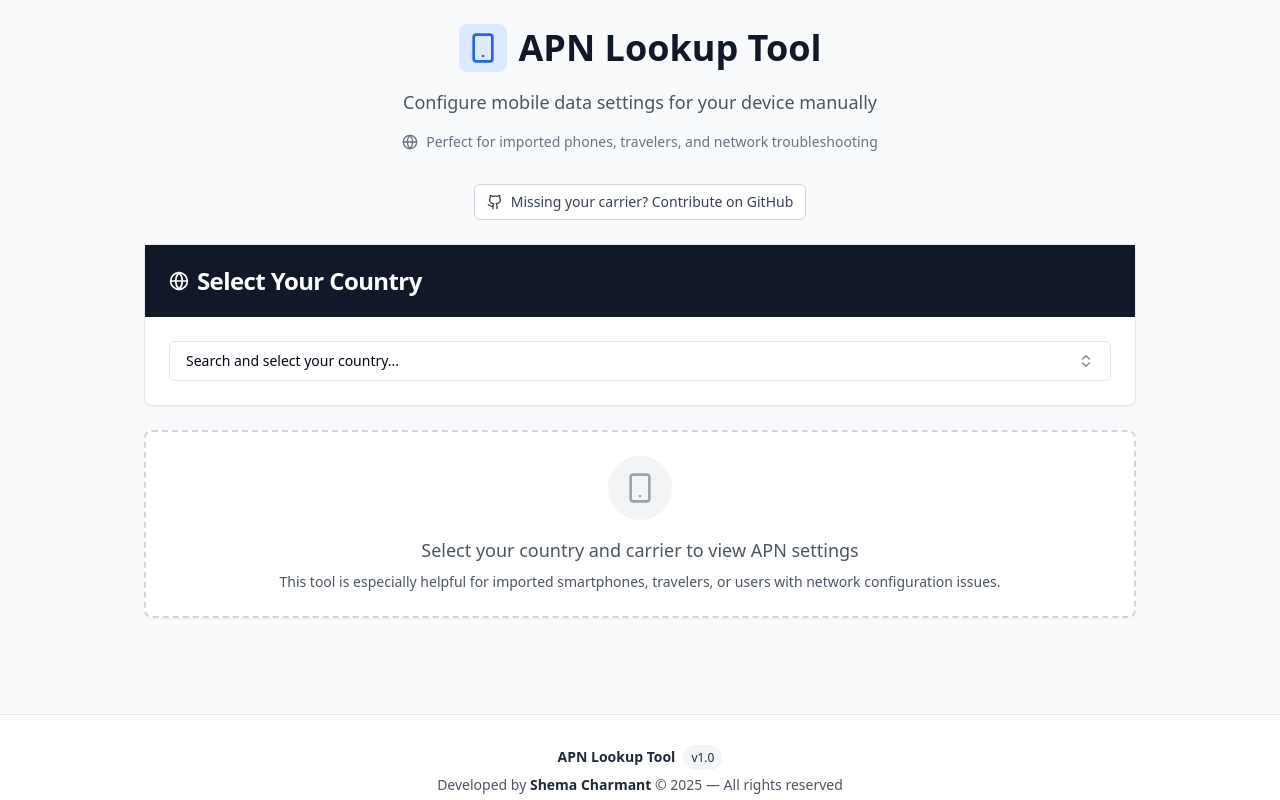
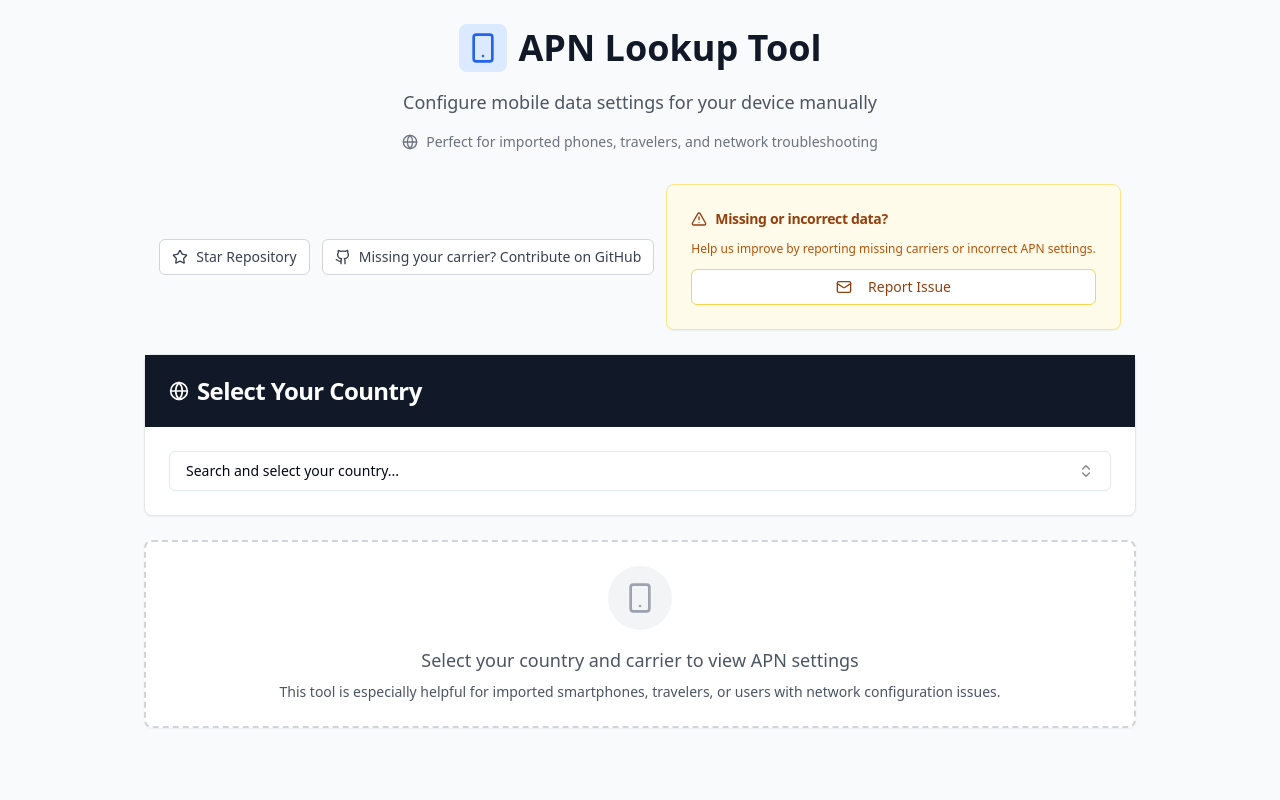
Before and after one commit to Shema-glitch/mobile-data-configurator-buddy, a React (Vite) app: page / in a window 1280 px wide. Shown: the top 800 px of the page. Built offline with nearby package versions, Linux system fonts and the light colour scheme.

Commit message:
Fix: Save file changes and address missed edits
This commit ensures that all file changes are saved and any missed edits from previous operations are addressed.

```diff
--- a/src/pages/Index.tsx
+++ b/src/pages/Index.tsx
@@ -3,7 +3,7 @@ import { useState } from "react";
 import { Select, SelectContent, SelectItem, SelectTrigger, SelectValue } from "@/components/ui/select";
 import { Button } from "@/components/ui/button";
 import { Card, CardContent, CardHeader, CardTitle } from "@/components/ui/card";
-import { Grid, List, Github, Smartphone, Globe, Copy } from "lucide-react";
+import { Grid, List, Github, Smartphone, Globe, Copy, Star } from "lucide-react";
 import { useToast } from "@/hooks/use-toast";
 import { carrierData } from "@/data/carrierData";
 import { APNField } from "@/components/APNField";
@@ -42,6 +42,14 @@ const Index = () => {
     setSelectedCarrier(""); // Reset carrier when country changes
   };
 
+  const handleStarRepo = () => {
+    window.open("https://github.com/Shema-glitch/mobile-data-configurator-buddy", "_blank");
+  };
+
+  const handleContribute = () => {
+    window.open("https://github.com/Shema-glitch/mobile-data-configurator-buddy", "_blank");
+  };
+
   return (
     <div className="min-h-screen bg-gray-50">
       <div className="container mx-auto px-4 py-6 max-w-5xl">
@@ -64,17 +72,29 @@ const Index = () => {
           </div>
         </div>
 
-        {/* GitHub Contributor Link */}
-        <div className="mb-6 text-center">
+        {/* GitHub Actions */}
+        <div className="mb-6 flex flex-col sm:flex-row items-center justify-center gap-3">
           <Button
             variant="outline"
             size="sm"
-            onClick={() => window.open("https://github.com/Shema-glitch/mobile-data-configurator-buddy", "_blank")}
+            onClick={handleStarRepo}
+            className="gap-2 border-gray-300 text-gray-700 hover:bg-gray-100"
+          >
+            <Star className="w-4 h-4" />
+            Star Repository
+          </Button>
+          <Button
+            variant="outline"
+            size="sm"
+            onClick={handleContribute}
             className="gap-2 border-gray-300 text-gray-700 hover:bg-gray-100"
           >
             <Github className="w-4 h-4" />
             Missing your carrier? Contribute on GitHub
           </Button>
+          <div className="w-full sm:w-auto">
+            <ReportIssue country={selectedCountry} carrier={selectedCarrier} />
+          </div>
         </div>
 
         {/* Country Selection */}
@@ -118,13 +138,6 @@ const Index = () => {
               </Select>
             </CardContent>
           </Card>
-        )}
-
-        {/* Report Issue Card */}
-        {selectedCountry && (
-          <div className="mb-6">
-            <ReportIssue country={selectedCountry} carrier={selectedCarrier} />
-          </div>
         )}
 
         {/* APN Configuration Display */}
```
